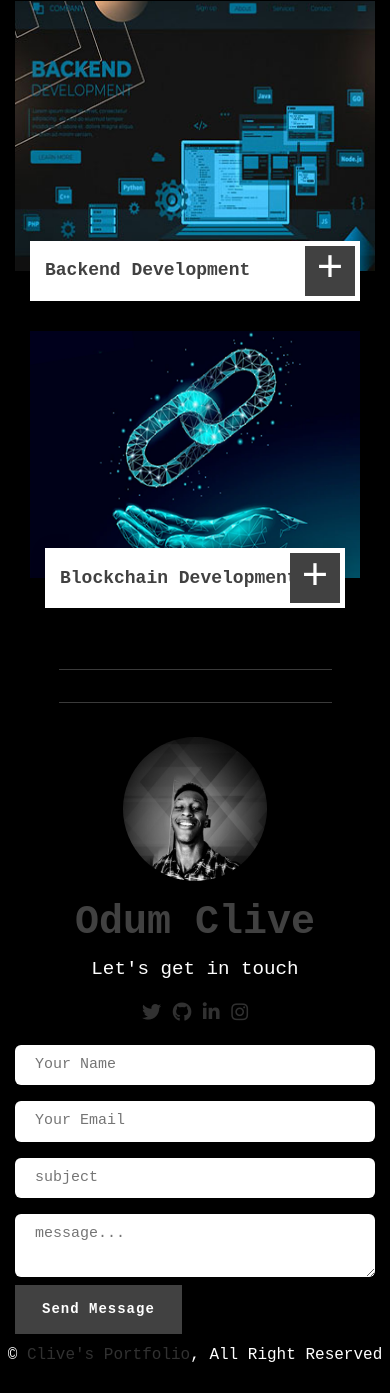
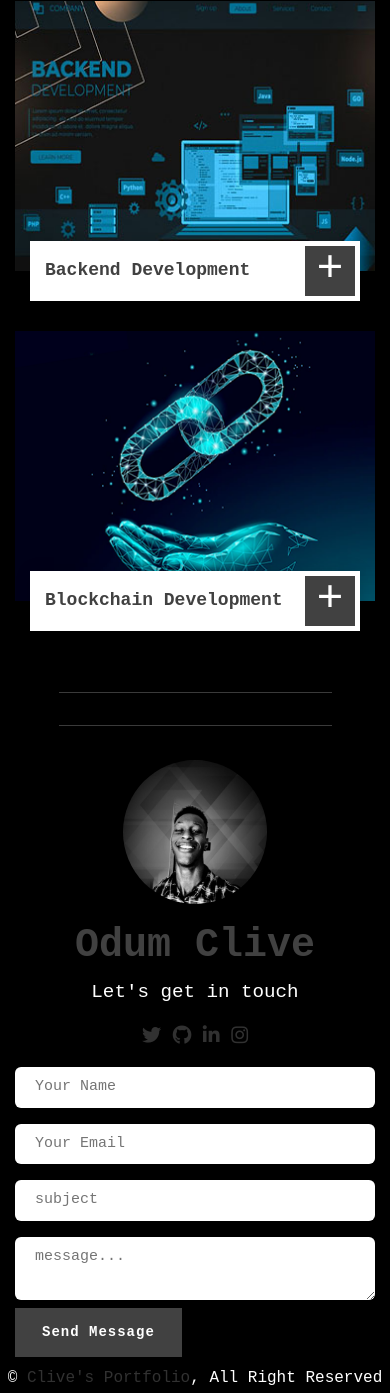
Before and after one commit to Clive-co/clive.github.io, a plain HTML site: page index.html in a window 390 px wide. Shown: the part 2651-4044 px from the top of the page. Drawn offline with nearby package versions, Linux system fonts and the light colour scheme.

Commit message:
fixed display bug

```diff
--- a/css/style.css
+++ b/css/style.css
@@ -727,7 +727,6 @@ hr{
     background-color: #fff;
     font-size: 15px;
     font-weight: 300;
-    color: #8D8D8D;
     -webkit-transition: all 0.3s ease;
     transition: all 0.3s ease;
     margin-top: 16px;
--- a/index.html
+++ b/index.html
@@ -210,7 +210,7 @@
                         </div>
                     </div>
                 </div>
-                <div class="col-lg-4 col-md-6 col-sm-12 portfolio-item filter-2 wow zoomIn>
+                <div class="col-lg-4 col-md-6 col-sm-12 portfolio-item filter-2 wow zoomIn">
                     <div class="portfolio-wrap">
                         <div class="portfolio-img">
                             <img src="img/l.jpg" alt="Image">
@@ -221,7 +221,7 @@
                         </div>
                     </div>
                 </div>
-                <div class="col-lg-4 col-md-6 col-sm-12 portfolio-item filter-3 wow zoomIn>
+                <div class="col-lg-4 col-md-6 col-sm-12 portfolio-item filter-3 wow zoomIn">
                     <div class="portfolio-wrap">
                         <div class="portfolio-img">
                             <img src="img/j.png" alt="Image">
```
